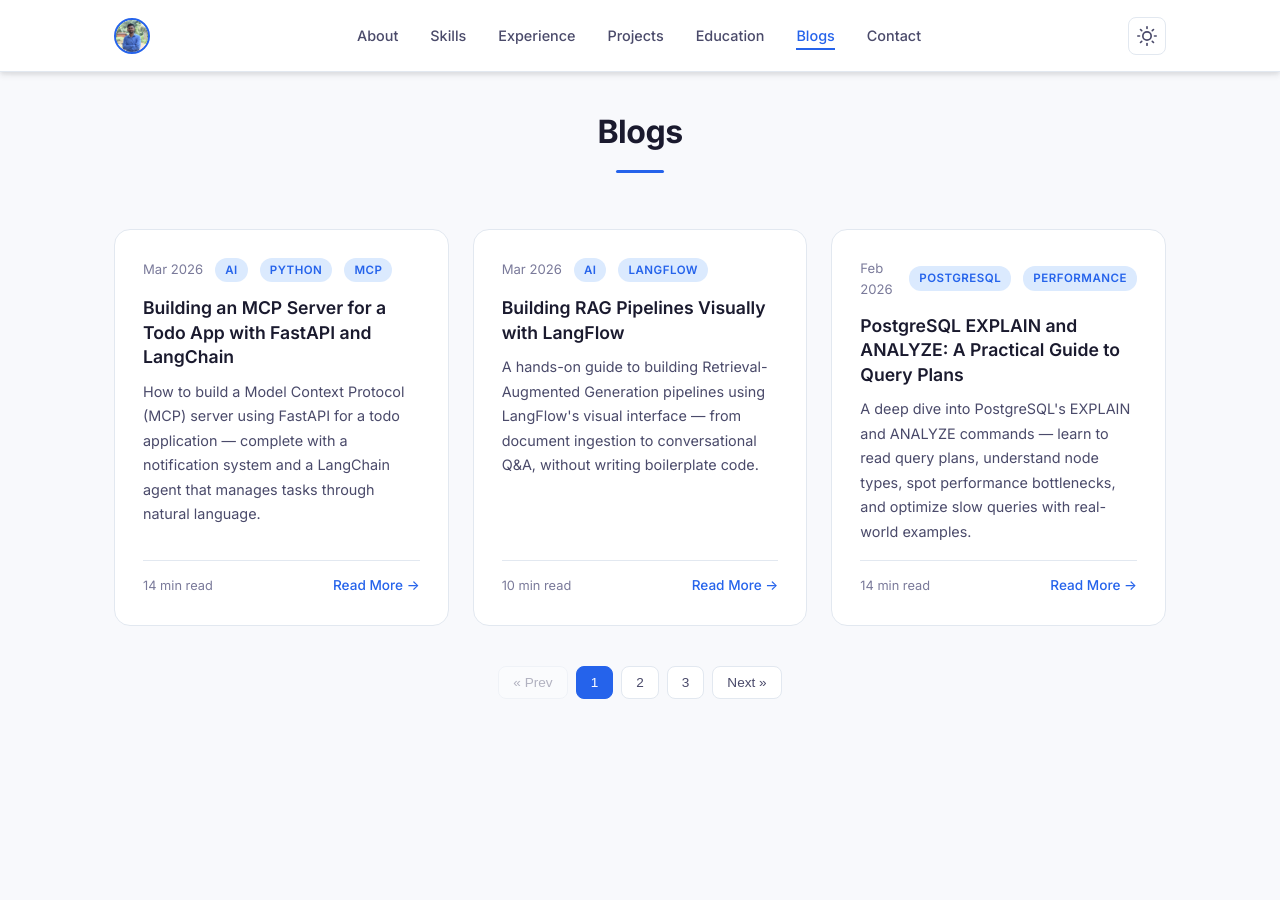
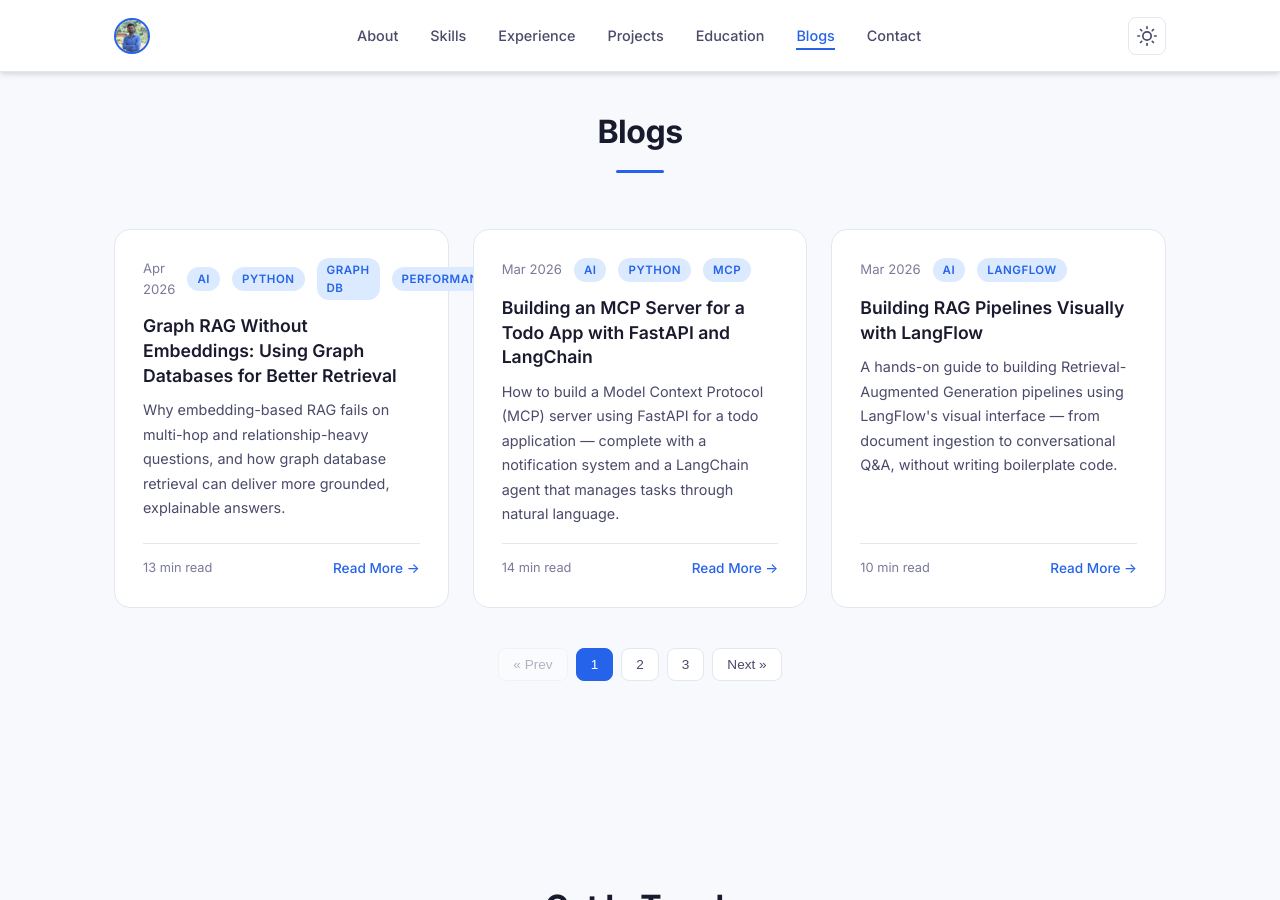
Before and after one commit to dhope-nagesh/dhope-nagesh.github.io, a Jekyll site: the page built from index.html, in a window 1280 px wide and 900 px high, scrolled down 5963 px. Built offline with Jekyll 4.4.1, drawn with Linux system fonts in a browser that asks for light colours; some of the changed lines change nothing that is shown.

Commit message:
vectorless RAG blog

````diff
--- /dev/null
+++ b/_posts/2026-04-06-graph-rag-without-embeddings-using-graph-databases.md
@@ -0,0 +1,248 @@
+---
+layout: post
+title: "Graph RAG Without Embeddings: Using Graph Databases for Better Retrieval"
+date: 2026-04-06
+tags: [AI, Python, Performance]
+read_time: 13
+excerpt: "Why embedding-based RAG fails on multi-hop and relationship-heavy questions, and how graph database retrieval can deliver more grounded, explainable answers."
+---
+
+Embedding-based RAG is a great default, but it is not a silver bullet. In many production systems, the hard questions are not semantic similarity problems; they are **relationship reasoning** problems.
+
+In this post, I'll show how to build **graph-based RAG without embeddings** using a graph database, and why this approach often outperforms embedding retrieval on complex enterprise queries.
+
+## Where Embedding RAG Struggles
+
+Embedding retrieval works by mapping documents and queries into vectors and then doing nearest-neighbor search. That is excellent for semantic similarity, but several failure modes show up quickly in real workloads.
+
+### 1. Multi-hop reasoning is weak
+
+A query like "Which services owned by Team A call a deprecated payment API and are deployed in eu-west-1?" requires joining multiple facts:
+
+- ownership relation
+- service dependency relation
+- API lifecycle relation
+- deployment relation
+
+Vector similarity can retrieve related text chunks, but it does not naturally model and traverse explicit relationships.
+
+### 2. Ambiguous entities cause noisy retrieval
+
+Terms like "gateway", "edge", or "auth" can refer to many entities. Embedding search often returns topically related but graph-irrelevant chunks.
+
+### 3. Poor explainability
+
+When a vector retriever picks chunk A over B, debugging why is difficult. Teams often need transparent answers like: "This result was selected because service X depends on API Y and API Y is marked deprecated."
+
+### 4. Metadata and constraints are second-class
+
+Questions with strict constraints (region, version, owner, compliance tier) are awkward in pure vector search and often require ad hoc filtering.
+
+## Why Graph RAG Helps
+
+Graph RAG stores knowledge as entities and relationships, then retrieves context by traversing those relationships with explicit constraints.
+
+Instead of asking "what text is similar to this question?", you ask:
+
+1. What entities are mentioned?
+2. How are they connected?
+3. Which paths satisfy business constraints?
+
+This shifts retrieval from semantic proximity to structural relevance.
+
+## Minimal Graph Schema
+
+You can model many enterprise knowledge domains with a compact schema:
+
+```sql
+(:Service {name, owner, tier, region})
+(:API {name, version, status})
+(:Team {name})
+(:Incident {id, severity, date})
+(:DocChunk {id, text, source})
+
+(:Team)-[:OWNS]->(:Service)
+(:Service)-[:CALLS]->(:API)
+(:Service)-[:DEPLOYED_IN]->(:Region)
+(:Service)-[:LINKED_TO]->(:DocChunk)
+(:Incident)-[:IMPACTED]->(:Service)
+```
+
+Even if your source data is documents, extracting entities and edges during ingestion creates a navigable knowledge graph for retrieval.
+
+## Graph Retrieval Query (Cypher)
+
+Suppose a user asks:
+
+"Which Team A services call deprecated APIs in eu-west-1, and what is the migration guidance?"
+
+With a graph database like Neo4j, retrieval becomes explicit:
+
+```cypher
+MATCH (t:Team {name: $team})-[:OWNS]->(s:Service)-[:CALLS]->(a:API)
+MATCH (s)-[:DEPLOYED_IN]->(:Region {name: $region})
+WHERE a.status = 'deprecated'
+
+OPTIONAL MATCH (s)-[:LINKED_TO]->(d:DocChunk)
+
+RETURN
+  s.name AS service,
+  a.name AS api,
+  a.version AS version,
+  collect(DISTINCT d.text)[0..5] AS evidence
+ORDER BY service;
+```
+
+This query returns grounded, constraint-aware evidence instead of semantically similar but potentially unrelated chunks.
+
+## End-to-End Graph RAG Flow
+
+The generation step still uses an LLM; only retrieval changes.
+
+1. **Question parsing**
+Extract entities and constraints from the question (team, API status, region, time range).
+
+2. **Graph retrieval**
+Run Cypher queries and optional k-hop traversals to fetch relevant paths and evidence chunks.
+
+3. **Context packaging**
+Build a context block with triples/paths and source evidence text.
+
+4. **Answer generation**
+Prompt the LLM to answer only from provided graph evidence.
+
+## Python Example: Graph Retriever + LLM
+
+```python
+from neo4j import GraphDatabase
+from openai import OpenAI
+
+SYSTEM_PROMPT = """You are a helpful assistant.
+Answer only from the provided graph evidence.
+If evidence is insufficient, say you do not know.
+"""
+
+CYPHER = """
+MATCH (t:Team {name: $team})-[:OWNS]->(s:Service)-[:CALLS]->(a:API)
+MATCH (s)-[:DEPLOYED_IN]->(:Region {name: $region})
+WHERE a.status = 'deprecated'
+OPTIONAL MATCH (s)-[:LINKED_TO]->(d:DocChunk)
+RETURN s.name AS service,
+     a.name AS api,
+     a.version AS version,
+     collect(DISTINCT d.text)[0..3] AS evidence
+ORDER BY service
+LIMIT 20;
+"""
+
+
+def retrieve_graph(driver, team, region):
+  with driver.session() as session:
+    rows = session.run(CYPHER, team=team, region=region)
+    return [record.data() for record in rows]
+
+
+def build_context(rows):
+  blocks = []
+  for i, row in enumerate(rows, start=1):
+    blocks.append(
+      "\n".join([
+        f"[{i}] service={row['service']}",
+        f"api={row['api']} version={row['version']}",
+        "evidence:",
+        *(row.get("evidence") or []),
+      ])
+    )
+  return "\n\n".join(blocks)
+
+
+def answer_question(team, region, question):
+  driver = GraphDatabase.driver(
+    "bolt://localhost:7687", auth=("neo4j", "password")
+  )
+  rows = retrieve_graph(driver, team=team, region=region)
+  context = build_context(rows)
+
+  client = OpenAI()
+  response = client.chat.completions.create(
+    model="gpt-4o-mini",
+    temperature=0,
+    messages=[
+      {"role": "system", "content": SYSTEM_PROMPT},
+      {
+        "role": "user",
+        "content": f"Question: {question}\n\nGraph Evidence:\n{context}",
+      },
+    ],
+  )
+  return response.choices[0].message.content
+
+
+if __name__ == "__main__":
+  q = "Which Team A services in eu-west-1 call deprecated APIs?"
+  print(answer_question("Team A", "eu-west-1", q))
+```
+
+## How Graph Retrieval Solves Embedding Problems
+
+### 1. Multi-hop questions become first-class
+
+In graph RAG, multi-hop is just traversal depth. You can explicitly follow $n$ edges and apply constraints at each step.
+
+### 2. Entity disambiguation improves
+
+Nodes represent canonical entities (`Service:payments-gateway`), so retrieval is anchored to IDs, not just similar words.
+
+### 3. Explanations are native
+
+You can return the exact reasoning path:
+
+`Team A -> OWNS -> payments-service -> CALLS -> billing-v1 API (deprecated)`
+
+This gives auditable evidence for generated answers.
+
+### 4. Constraints are easy and exact
+
+Region, owner, version, status, and time windows are direct query predicates, not fuzzy ranking hints.
+
+## Practical Ingestion Strategy
+
+Building a good graph is the hard part. A practical pipeline:
+
+1. Chunk documents
+2. Extract entities and relations (NER + relation extraction or rule-based parsing)
+3. Resolve entities to canonical IDs (dedup + alias mapping)
+4. Upsert nodes and edges
+5. Link evidence chunks back to entities for grounded generation
+
+Start with high-confidence rules for critical entity types (service names, API names, owners) before introducing model-based extraction.
+
+## Should You Replace Embeddings Completely?
+
+Not always. The strongest setup in many systems is:
+
+1. **Graph-first retrieval** for constraint-heavy, relationship-heavy questions
+2. **Embedding fallback** for broad semantic exploration
+3. **Fusion/re-ranking** to combine both when needed
+
+But if your workload is primarily operational reasoning over known entities, graph-only retrieval can be both simpler and more accurate.
+
+## Common Pitfalls in Graph RAG
+
+1. **Weak entity resolution**
+If aliases are unresolved, your graph fragments and recall drops.
+
+2. **Overly dense graphs**
+If everything connects to everything, traversal noise increases. Keep relation types meaningful.
+
+3. **No provenance links**
+Always keep links from graph facts back to source chunks for answer grounding.
+
+4. **Unbounded traversal**
+Apply depth limits and predicates, or query latency will grow quickly.
+
+## Conclusion
+
+Embedding RAG is great for semantic similarity, but it often struggles with relationship-heavy reasoning, strict constraints, and explainability. Graph databases solve these problems by making entities and relationships explicit, queryable, and auditable.
+
+If your users ask questions that sound like joins rather than summaries, graph-based RAG without embeddings is a strong architecture to adopt first.
--- a/index.html
+++ b/index.html
@@ -392,6 +392,21 @@
             <div class="blogs-grid">
                 <article class="blog-card">
                     <div class="blog-meta">
+                        <span class="blog-date">Apr 2026</span>
+                        <span class="blog-tag">AI</span>
+                        <span class="blog-tag">Python</span>
+                        <span class="blog-tag">Graph DB</span>
+                        <span class="blog-tag">Performance</span>
+                    </div>
+                    <h3><a href="/blog/graph-rag-without-embeddings-using-graph-databases/">Graph RAG Without Embeddings: Using Graph Databases for Better Retrieval</a></h3>
+                    <p>Why embedding-based RAG fails on multi-hop and relationship-heavy questions, and how graph database retrieval can deliver more grounded, explainable answers.</p>
+                    <div class="blog-footer">
+                        <span class="blog-read-time">13 min read</span>
+                        <a href="/blog/graph-rag-without-embeddings-using-graph-databases/" class="blog-read-more">Read More &rarr;</a>
+                    </div>
+                </article>
+                <article class="blog-card">
+                    <div class="blog-meta">
                         <span class="blog-date">Mar 2026</span>
                         <span class="blog-tag">AI</span>
                         <span class="blog-tag">Python</span>
````
